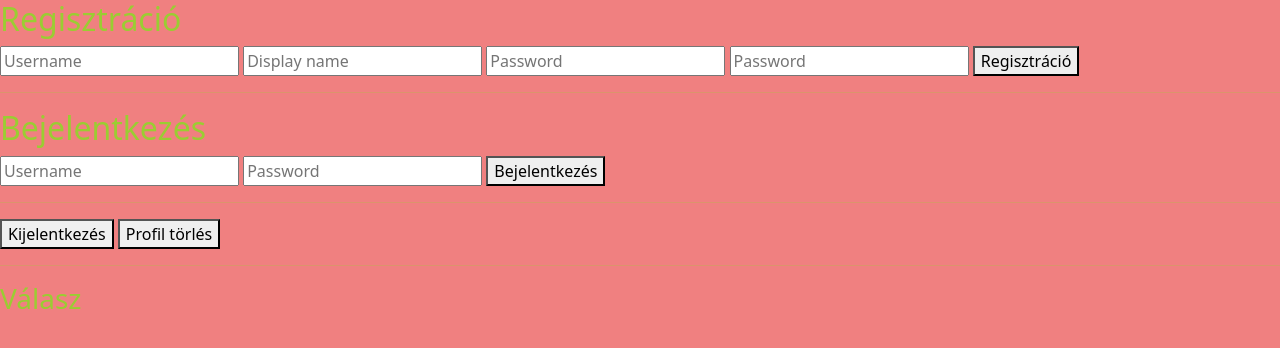
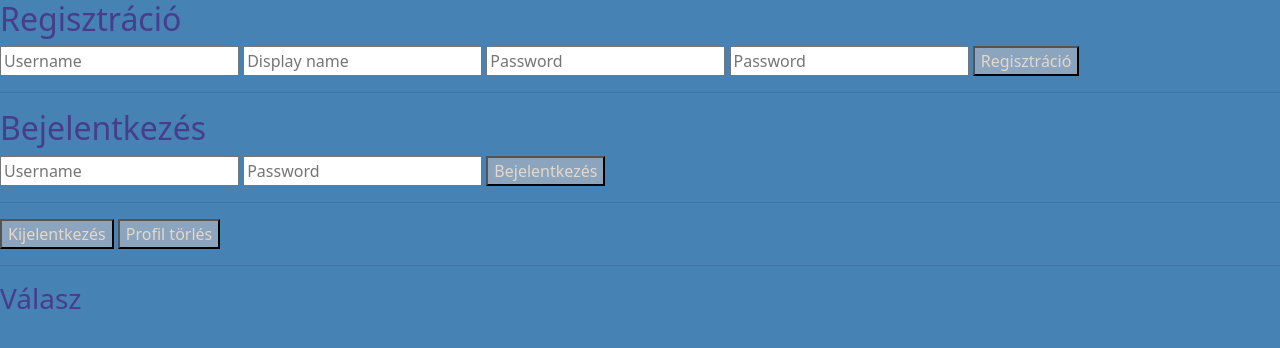
Before and after one commit to Reppthor13/LEGYEN-N-IS-MILLIOMOS, a plain HTML site: page frontend/html/main.html in a window 1280 px wide. Drawn offline with Linux system fonts and the light colour scheme.

Commit message:
szebb maybe

```diff
--- a/frontend/css/main.css
+++ b/frontend/css/main.css
@@ -1,9 +1,8 @@
 body{
-    background-color: lightcoral;
-    color:yellowgreen;
+    background-color:steelblue;
+    color:darkslateblue;
 }
-.labbel{
-    font-size: larger;
-    font-weight: bolder;
-    margin-top: 1%;
+.gonb{
+    background-color:rgb(140, 165, 190);
+    color:rgb(230, 215, 200);
 }
--- a/frontend/html/main.html
+++ b/frontend/html/main.html
@@ -22,7 +22,7 @@
             <input name="display_name" placeholder="Display name" />
             <input name="password" type="password" placeholder="Password" />
             <input name="passwordConfirm" type="password" placeholder="Password" />
-            <button type="submit">Regisztráció</button>
+            <button type="submit" class="gonb">Regisztráció</button>
         </form>
 
         <hr />
@@ -32,13 +32,13 @@
         <form id="loginForm">
             <input name="username" placeholder="Username" required />
             <input name="password" type="password" placeholder="Password" required />
-            <button type="submit">Bejelentkezés</button>
+            <button type="submit" class="gonb">Bejelentkezés</button>
         </form>
 
         <hr />
 
-        <button id="logoutBtn">Kijelentkezés</button>
-        <button id="deleteBtn">Profil törlés</button>
+        <button id="logoutBtn" class="gonb">Kijelentkezés</button>
+        <button id="deleteBtn" class="gonb">Profil törlés</button>
 
         <hr />
 
```
Also changed, not shown: frontend/css/index.css (+5 -5 lines).
